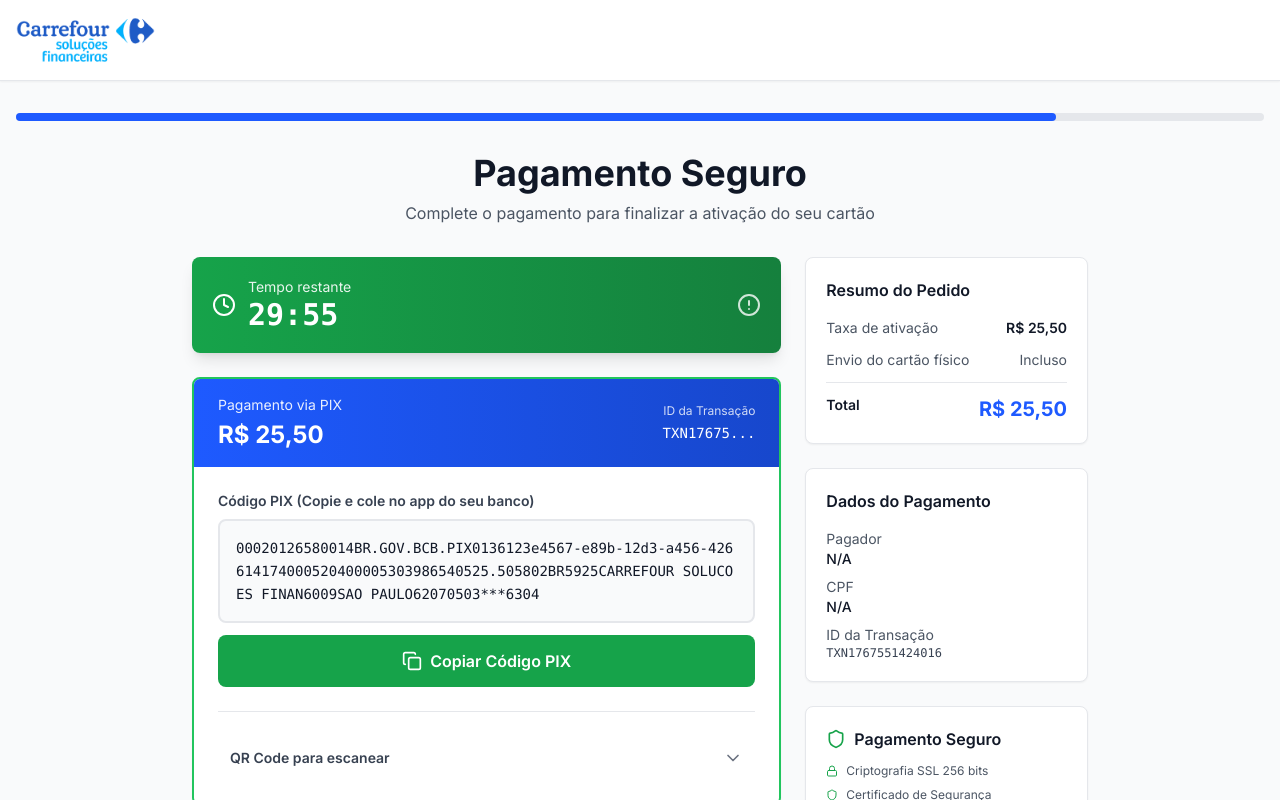
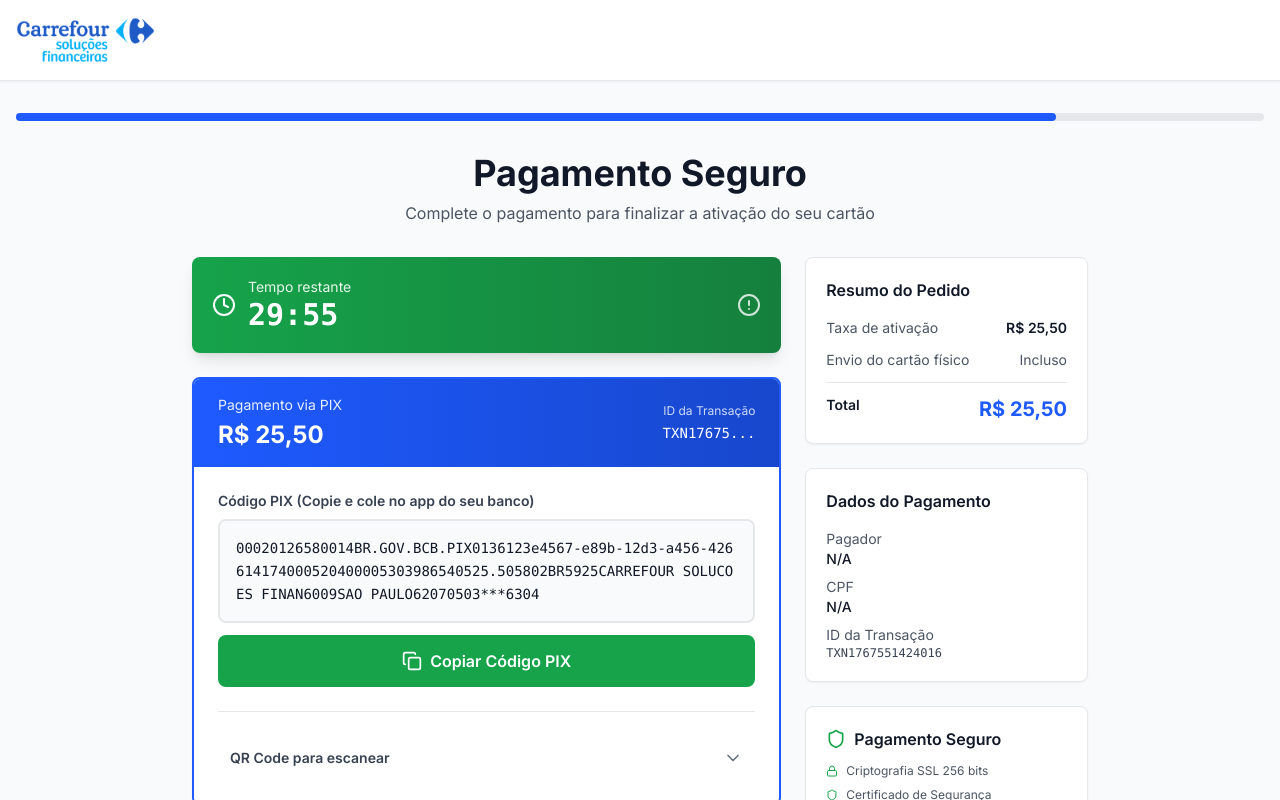
Before and after one commit to davidpraxedes/csf, a React (Vite) app in the folder carrefour-cartao/: page /payment in a window 1280 px wide. Shown: the top 800 px of the page. Built offline with nearby package versions, Linux system fonts and the light colour scheme; no server answers.

Commit message:
Ajusta borda do card PIX para azul

```diff
--- a/carrefour-cartao/src/components/Payment/PaymentPage.jsx
+++ b/carrefour-cartao/src/components/Payment/PaymentPage.jsx
@@ -217,7 +217,7 @@
                   <p className="text-sm text-gray-600 mt-2">Aguarde alguns instantes</p>
                 </div>
               ) : pixGerado && pixCode ? (
-                <div className="bg-white rounded-lg shadow-sm border-2 border-green-500 overflow-hidden">
+                <div className="bg-white rounded-lg shadow-sm border-2 border-carrefour-blue overflow-hidden">
                   {/* Header do Card */}
                   <div className="bg-gradient-to-r from-carrefour-blue to-primary-dark px-6 py-4">
                     <div className="flex items-center justify-between text-white">
```
